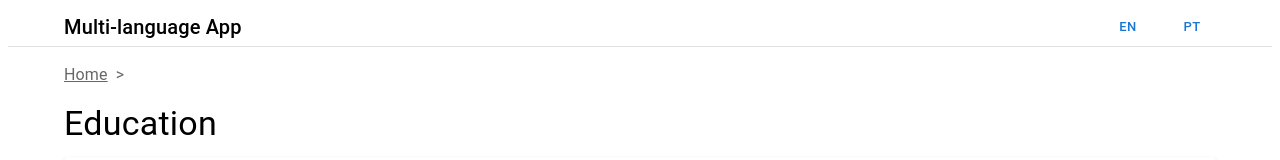
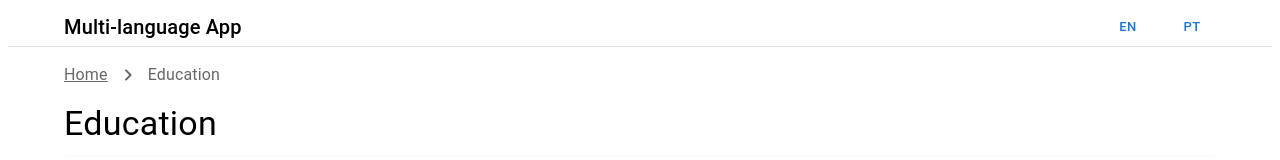
Before and after one commit to anaclarabck/multi-language-project, a Next.js app: page /en/education in a window 1280 px wide. Shown: the top 160 px of the page. Built offline with nearby package versions, Linux system fonts and the light colour scheme.

Commit message:
chore: add education link and breadcrumbs

```diff
--- a/src/components/Breadcrumbs/Breadcrumbs.tsx
+++ b/src/components/Breadcrumbs/Breadcrumbs.tsx
@@ -1,13 +1,17 @@
 import React from "react";
 import { Breadcrumbs as MUIBreadcrumbs, Link, Box } from "@mui/material";
 import { useBreadcrumbs } from "@/hooks";
+import { KeyboardArrowRightRounded } from "@mui/icons-material";
 
 const Breadcrumbs: React.FC = () => {
   const breadcrumbs = useBreadcrumbs();
 
   return (
     <Box paddingTop={2} paddingBottom={2}>
-      <MUIBreadcrumbs aria-label="breadcrumb" separator=">">
+      <MUIBreadcrumbs
+        aria-label="breadcrumb"
+        separator={<KeyboardArrowRightRounded />}
+      >
         {breadcrumbs.map(({ label, path }, index) =>
           index + 1 < breadcrumbs.length ? (
             <Link key={index} color="inherit" href={path}>
--- a/src/hooks/useBreadcrumbs/useBreadcrumbs.tsx
+++ b/src/hooks/useBreadcrumbs/useBreadcrumbs.tsx
@@ -15,6 +15,8 @@ const pathNames: PathNames = {
   "/en": "Home",
   "/pt/professional-experience": "Experiência Profissional",
   "/en/professional-experience": "Professional Experience",
+  "/pt/education": "Educação",
+  "/en/education": "Education",
 };
 
 function useBreadcrumbs(): Breadcrumb[] {
```
Also changed, not shown: src/app/[locale]/page.tsx (+7 -1 lines).
